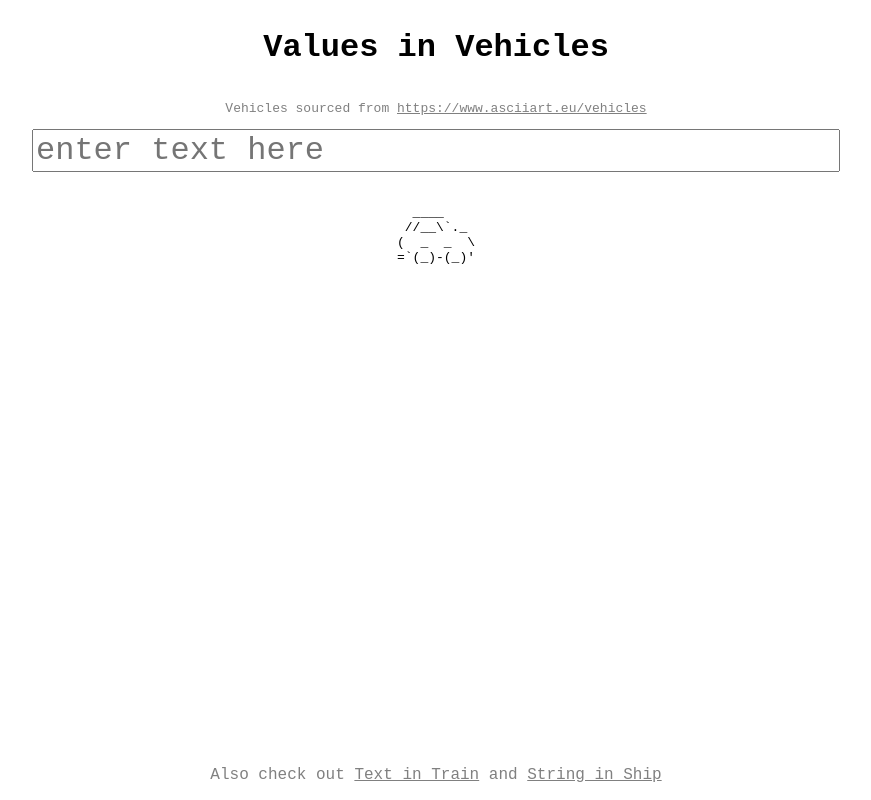
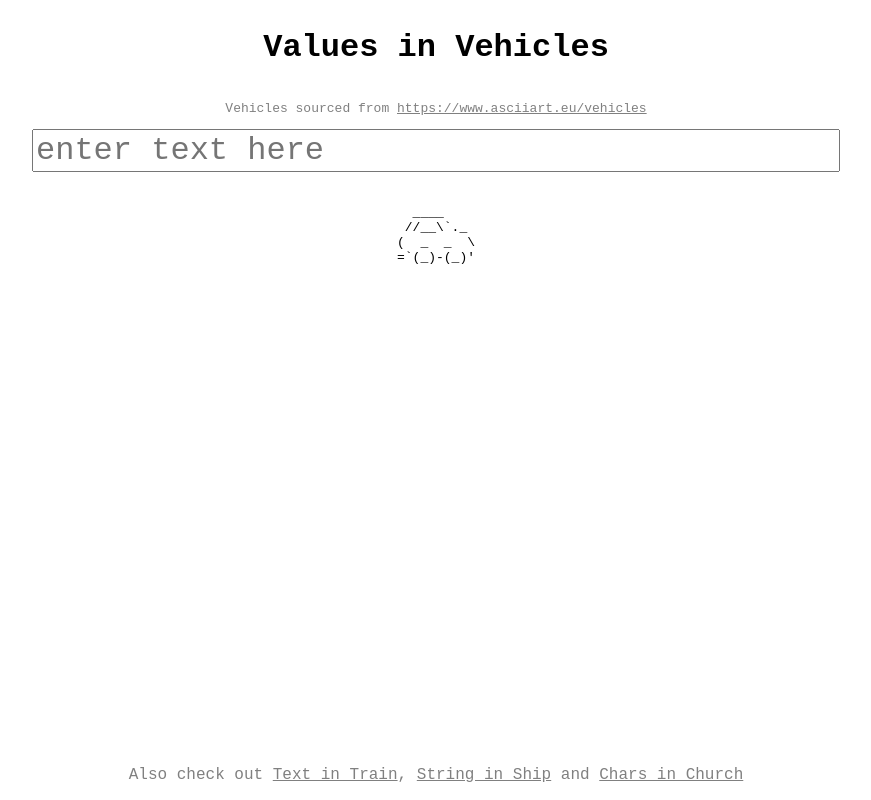
Before and after one commit to sorascode/values-in-vehicles, a React (Create React App) app: page / in a window 1280 px wide. Shown: the whole page, without its empty margins (204-1075 px from the left). Built offline with nearby package versions, Linux system fonts and the light colour scheme.

Commit message:
feat: reference chars in church

```diff
--- a/src/index.js
+++ b/src/index.js
@@ -11,10 +11,14 @@ ReactDOM.render(
       Also check out{' '}
       <a href="https://text-in-train.vercel.app/" target="_blank" rel="noopener noreferrer">
         Text in Train
+      </a>
+      ,{' '}
+      <a href="https://string-in-ships.vercel.app/" target="_blank" rel="noopener noreferrer">
+        String in Ship
       </a>{' '}
       and{' '}
-      <a href="https://string-in-ships.vercel.app/" target="_blank" rel="noopener noreferrer">
-        String in Ship
+      <a href="https://chars-in-church.vercel.app/" target="_blank" rel="noopener noreferrer">
+        Chars in Church
       </a>
     </footer>
   </React.StrictMode>,
```
